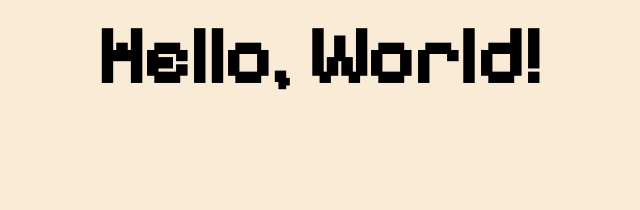
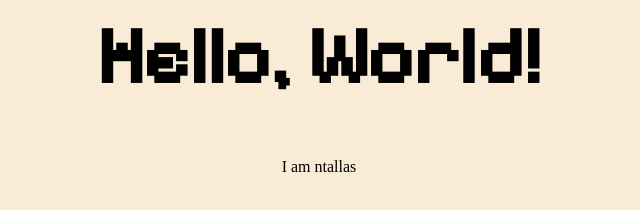
Before and after one commit to ntallas/progintro-hw0-nallas, a plain HTML site: page index.html in a window 1280 px wide. Shown: the full height of the page, 321-961 px from the left. Drawn offline with Linux system fonts and the light colour scheme.

Commit message:
description commit

```diff
--- a/index.html
+++ b/index.html
@@ -10,6 +10,7 @@
 </head>
 <body>
     <h1 class = header>Hello, World!</h1>
+    <p>I am ntallas</p>
 
 </body>
 </html>
```
